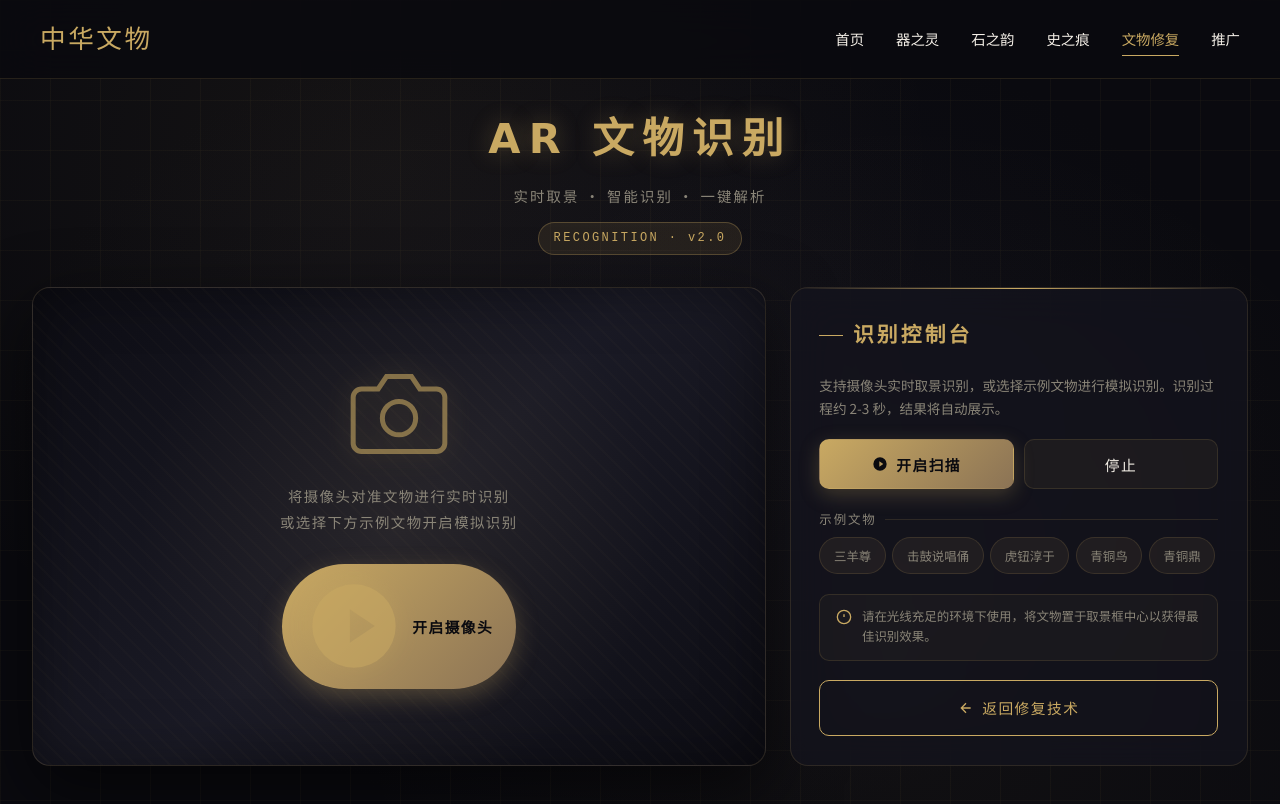
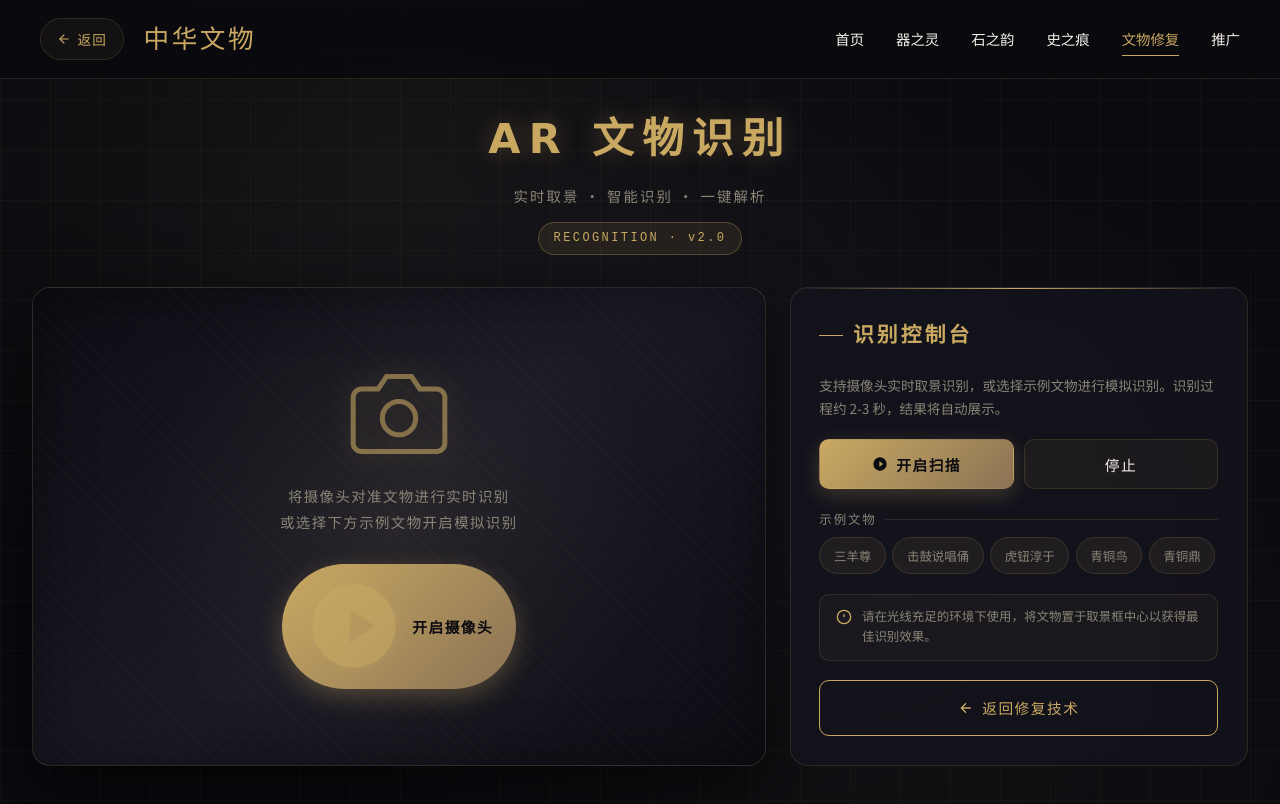
Before and after one commit to JustXylia/zhonghua-wenwu-museum, a plain HTML site: page ar-scan.html in a window 1280 px wide. Drawn offline with Linux system fonts and the light colour scheme; a web font is replaced by a local one.

Commit message:
AR识别界面添加返回按钮

```diff
--- a/ar-scan.html
+++ b/ar-scan.html
@@ -35,6 +35,10 @@ body { font-family: var(--font-sans); background: var(--color-bg-dark); color: v
 .nav-links a::after { content: ''; position: absolute; left: 0; bottom: 0; width: 0; height: 1px; background: var(--color-primary); transition: width 0.3s ease; }
 .nav-links a:hover, .nav-links a.active { color: var(--color-primary); }
 .nav-links a:hover::after, .nav-links a.active::after { width: 100%; }
+.nav-left { display: flex; align-items: center; gap: 1.2rem; }
+.nav-back { display: inline-flex; align-items: center; gap: 0.4rem; padding: 0.5rem 1rem; color: var(--color-primary); text-decoration: none; font-size: 0.85rem; letter-spacing: 0.1em; border: 1px solid var(--glass-border); border-radius: 999px; background: rgba(201,169,98,0.05); transition: all 0.3s ease; font-family: var(--font-sans); }
+.nav-back:hover { background: rgba(201,169,98,0.15); border-color: var(--color-primary); color: var(--color-primary-light); transform: translateX(-2px); }
+.nav-back svg { width: 14px; height: 14px; }
 .ar-stage { position: relative; width: 100%; min-height: 100vh; padding-top: 70px; background: radial-gradient(ellipse at center, #0f0f18 0%, #0a0a0f 70%); overflow: hidden; }
 .ar-stage::before { content: ''; position: absolute; inset: 0; background-image: linear-gradient(rgba(201,169,98,0.04) 1px, transparent 1px), linear-gradient(90deg, rgba(201,169,98,0.04) 1px, transparent 1px); background-size: 50px 50px; pointer-events: none; z-index: 0; }
 .ar-stage::after { content: ''; position: absolute; inset: 0; background: radial-gradient(circle at 30% 20%, rgba(201,169,98,0.06), transparent 50%), radial-gradient(circle at 70% 80%, rgba(201,169,98,0.04), transparent 50%); pointer-events: none; z-index: 0; }
@@ -156,12 +160,18 @@ body { font-family: var(--font-sans); background: var(--color-bg-dark); color: v
 .result-actions { display: flex; flex-wrap: wrap; gap: 0.7rem; margin-top: 0.4rem; }
 .result-actions .btn { flex: 1; min-width: 140px; }
 @media (max-width: 1024px) { .scan-wrap { grid-template-columns: 1fr; } .result-body { grid-template-columns: 1fr; } .result-3d { aspect-ratio: 16 / 9; border-right: 0; border-bottom: 1px solid var(--glass-border); } }
-@media (max-width: 720px) { .nav { padding: 0.8rem 1.2rem; } .nav-links { display: none; } .ar-inner { padding: 1rem 1rem 2rem; } .spec-grid { grid-template-columns: 1fr; } .result-info { padding: 1.4rem; } .result-name { font-size: 1.8rem; } .result-head { padding: 1.2rem 1.4rem; } .viewfinder { width: 80%; height: 60%; } }
+@media (max-width: 720px) { .nav { padding: 0.8rem 1.2rem; } .nav-links { display: none; } .nav-back { padding: 0.4rem 0.8rem; font-size: 0.78rem; } .ar-inner { padding: 1rem 1rem 2rem; } .spec-grid { grid-template-columns: 1fr; } .result-info { padding: 1.4rem; } .result-name { font-size: 1.8rem; } .result-head { padding: 1.2rem 1.4rem; } .viewfinder { width: 80%; height: 60%; } }
 </style>
 </head>
 <body>
 <nav class="nav">
-    <a href="index.html" class="nav-logo">中华文物</a>
+    <div class="nav-left">
+        <a href="restoration-detail.html" class="nav-back" title="返回修复技术">
+            <svg viewBox="0 0 24 24" fill="none" stroke="currentColor" stroke-width="2" stroke-linecap="round" stroke-linejoin="round"><path d="M19 12H5"/><path d="M12 19l-7-7 7-7"/></svg>
+            返回
+        </a>
+        <a href="index.html" class="nav-logo">中华文物</a>
+    </div>
     <ul class="nav-links">
         <li><a href="index.html">首页</a></li>
         <li><a href="vessels-cover.html">器之灵</a></li>
```
